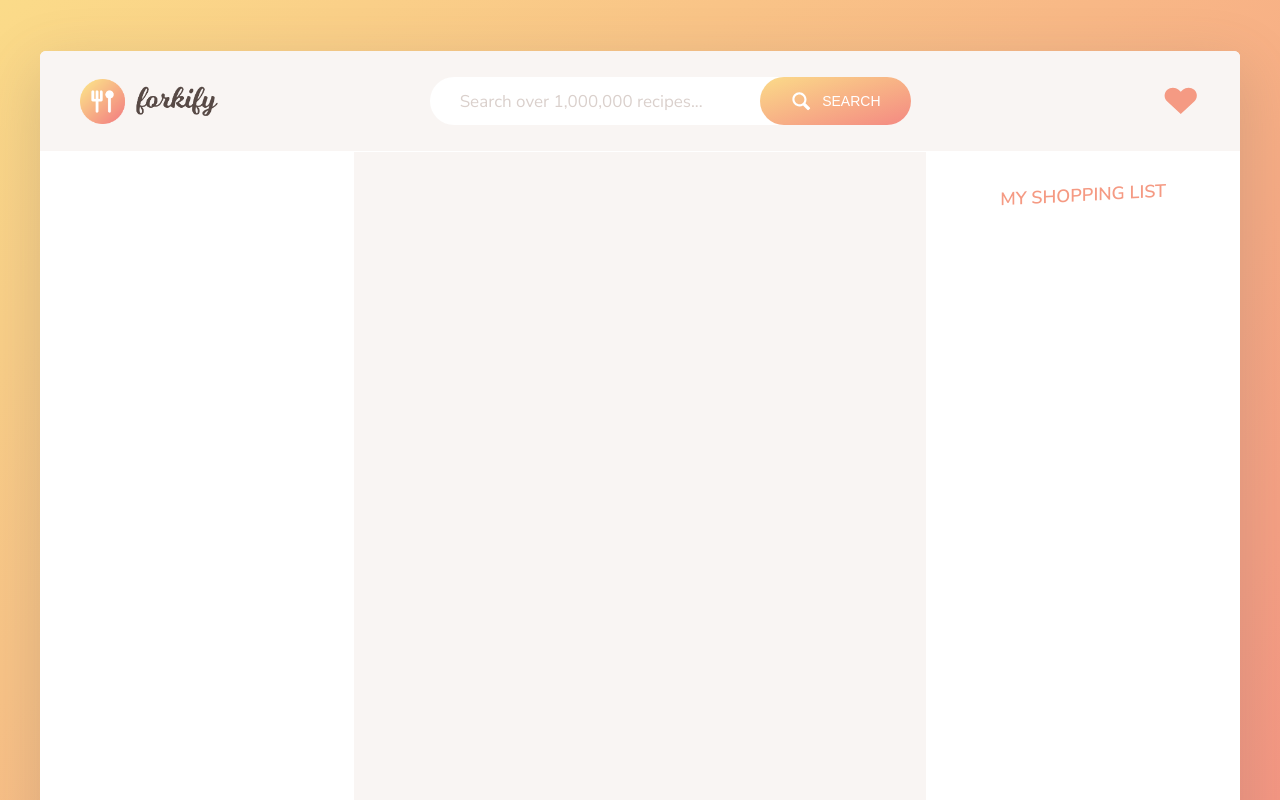
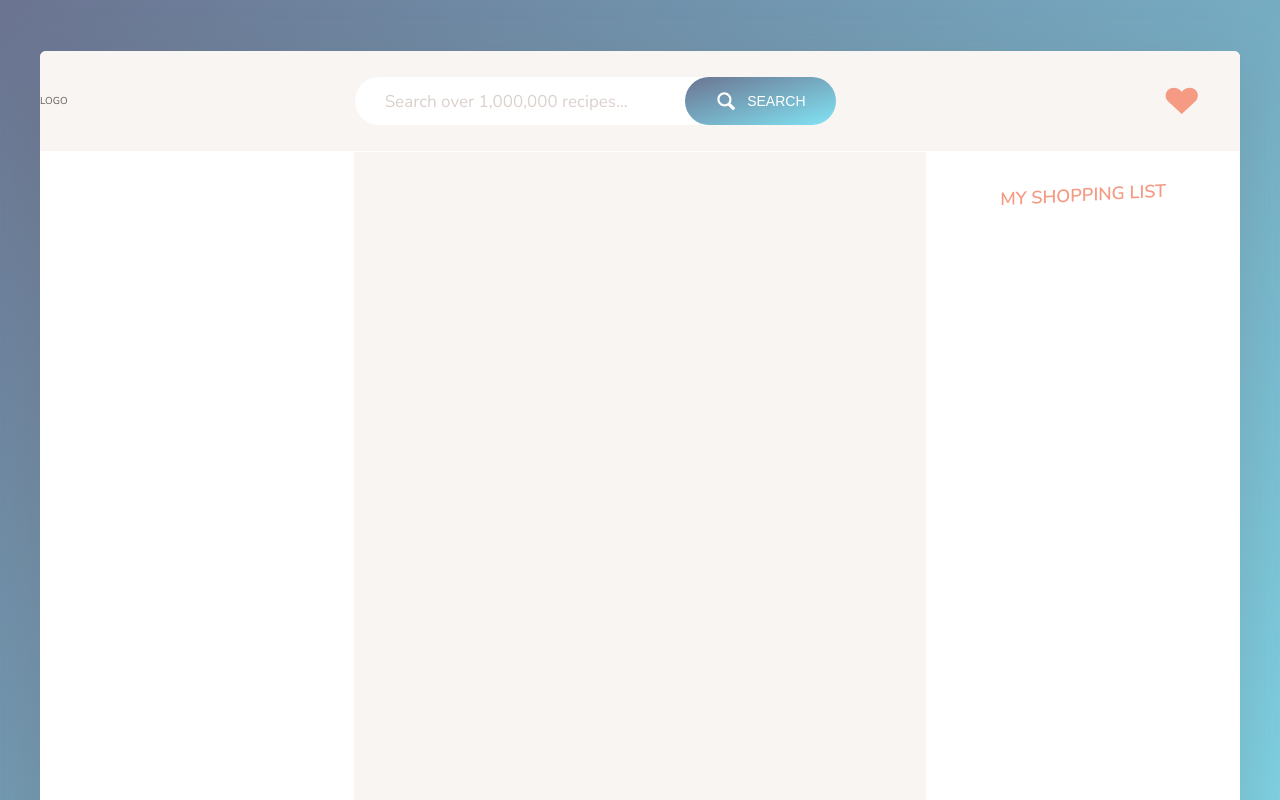
Before and after one commit to kendyl93/Recipes, a website built with webpack: page src/index.html in a window 1280 px wide. Shown: the top 800 px of the page. Built offline with nearby package versions, Linux system fonts and the light colour scheme.

Commit message:
change colors

```diff
--- a/src/index.html
+++ b/src/index.html
@@ -9,14 +9,14 @@
       rel="stylesheet"
     />
     <link rel="stylesheet" href="css/style.css" />
-    <link rel="shortcut icon" href="img/favicon.png" type="image/x-icon" />
+    <!-- <link rel="shortcut icon" href="img/favicon.png" type="image/x-icon" /> -->
     <title>Recipes // Search over 1,000,000 recipes</title>
   </head>
 
   <body>
     <div class="container">
       <header class="header">
-        <img src="img/logo.png" alt="Logo" class="header__logo" />
+        LOGO
         <form class="search">
           <input
             type="text"
```
Also changed, not shown: dist/css/style.css, dist/index.html.
